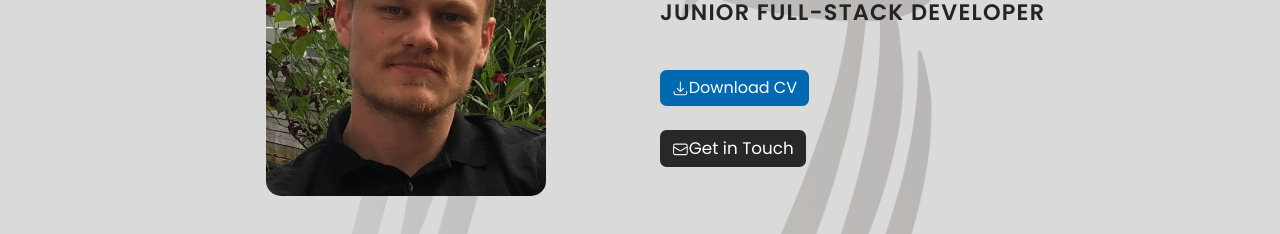
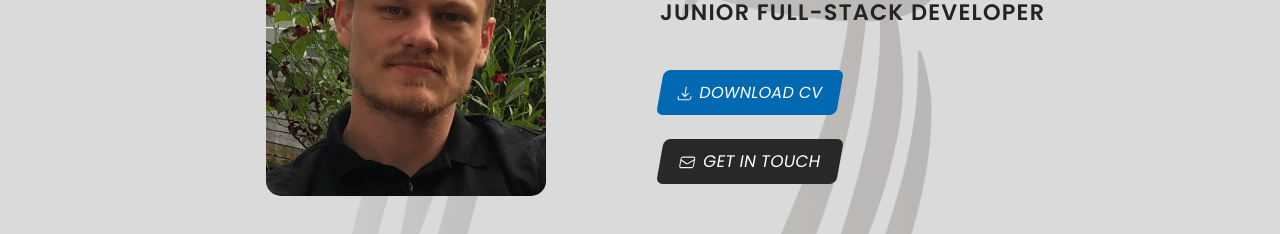
Before and after one commit to j0hanz/portfolio, a React (Vite) app: page / in a window 1280 px wide. Shown: the part 156-390 px from the top of the page. Built offline with nearby package versions, Linux system fonts and the light colour scheme; no server answers.

Commit message:
Enhance button styles with uppercase text and improved dimensions

```diff
--- a/src/sections/styles/Hero.module.css
+++ b/src/sections/styles/Hero.module.css
@@ -1,7 +1,7 @@
 .heroImage {
   width: 280px;
   height: 280px;
-  border-radius: 15px !important;
+  border-radius: 15px;
   object-fit: cover;
   box-shadow: 0 8px 30px rgba(0, 0, 0, 0.2);
   transition: all 0.2s ease-in-out;
@@ -30,28 +30,50 @@
 }
 
 .downloadButton {
+  width: 180px;
+  height: 45px;
+  text-transform: uppercase;
+  letter-spacing: 0.3px;
+  transform: skew(-10deg);
+  max-width: 100%;
+  display: flex;
+  justify-content: space-evenly;
+  align-items: center;
   background: var(--btn-bg-primary);
 }
 
 .downloadButton:hover {
   background: var(--btn-bg-primary);
+  filter: brightness(0.7);
 }
 
 .downloadButton:active {
   background: var(--btn-bg-primary) !important;
+  transform: skew(-10deg) scale(0.96);
 }
 
 .contactButton {
+  width: 180px;
+  height: 45px;
+  text-transform: uppercase;
+  letter-spacing: 0.3px;
+  transform: skew(-10deg);
+  max-width: 100%;
+  display: flex;
+  justify-content: space-evenly;
+  align-items: center;
   background: var(--btn-bg-dark);
   font-size: 1.05rem;
 }
 
 .contactButton:hover {
   background: var(--btn-bg-dark);
+  filter: brightness(0.7);
 }
 
 .contactButton:active {
   background: var(--btn-bg-dark) !important;
+  transform: skew(-10deg) scale(0.96);
 }
 
 .buttonIcon {
```
